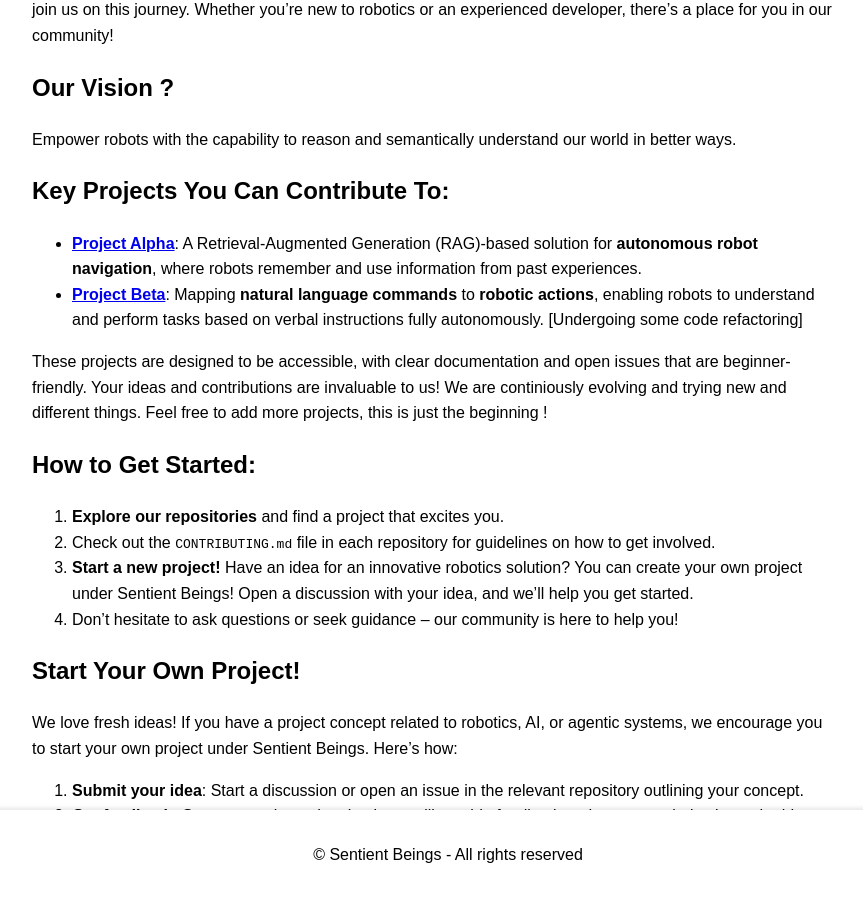
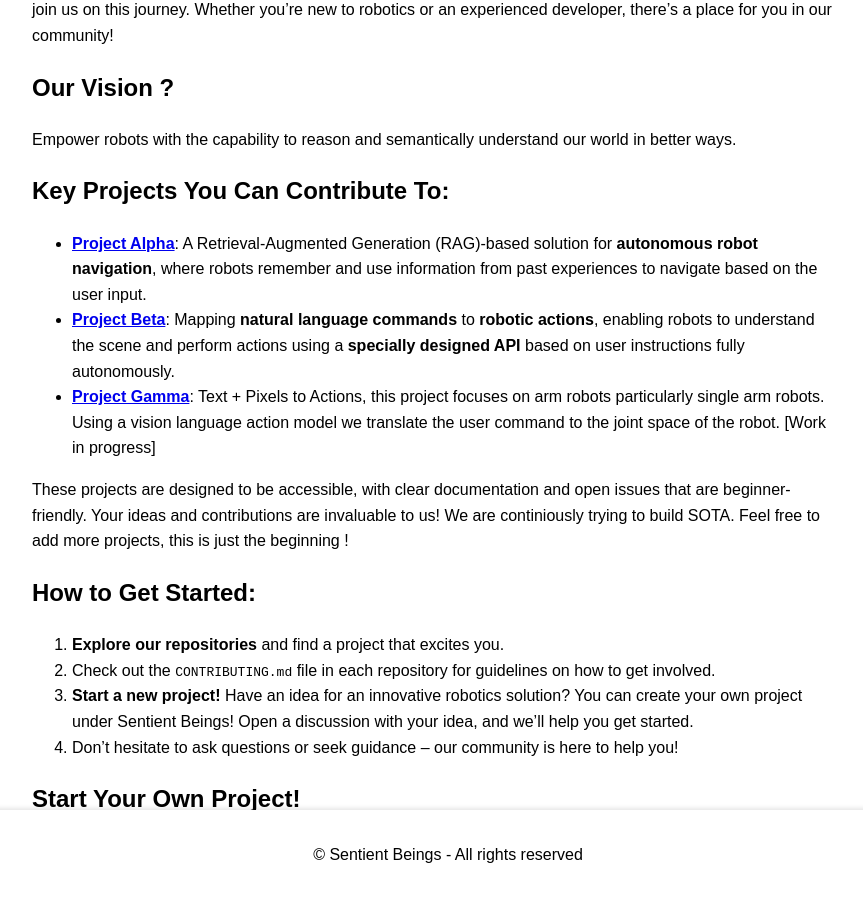
Before and after one commit to Sentient-Beings/Sentient-Beings.github.io, a Jekyll site: the page built from index.md, in a window 1280 px wide and 900 px high, scrolled down 399 px. Shown: the whole window, without its empty margins (208-1071 px from the left). Built offline with Jekyll 4.4.1, drawn with Linux system fonts in a browser that asks for light colours; our own code applies the rules of GitHub Pages for plain Markdown files.

Commit message:
Update index.md (#1)

```diff
--- a/index.md
+++ b/index.md
@@ -12,10 +12,11 @@ Open collaboration is really powerful and so we’re excited to invite developer
 Empower robots with the capability to reason and semantically understand our world in better ways.
 
 ## Key Projects You Can Contribute To:
-- [**Project Alpha**](https://github.com/Sentient-Beings/RobotwithMemory): A Retrieval-Augmented Generation (RAG)-based solution for **autonomous robot navigation**, where robots remember and use information from past experiences.
-- [**Project Beta**](https://github.com/Sentient-Beings/Language-to-Actions): Mapping **natural language commands** to **robotic actions**, enabling robots to understand and perform tasks based on verbal instructions fully autonomously. [Undergoing some code refactoring]
+- [**Project Alpha**](https://github.com/Sentient-Beings/RobotwithMemory): A Retrieval-Augmented Generation (RAG)-based solution for **autonomous robot navigation**, where robots remember and use information from past experiences to navigate based on the user input.
+- [**Project Beta**](https://github.com/Sentient-Beings/Language-to-Actions): Mapping **natural language commands** to **robotic actions**, enabling robots to understand the scene and perform actions using a **specially designed API** based on user instructions fully autonomously.
+- [**Project Gamma**](https://github.com/Sentient-Beings/robot_learning.git): Text + Pixels to Actions, this project focuses on arm robots particularly single arm robots. Using a vision language action model we translate the user command to the joint space of the robot. [Work in progress]
 
-These projects are designed to be accessible, with clear documentation and open issues that are beginner-friendly. Your ideas and contributions are invaluable to us! We are continiously evolving and trying new and different things. Feel free to add more projects, this is just the beginning !
+These projects are designed to be accessible, with clear documentation and open issues that are beginner-friendly. Your ideas and contributions are invaluable to us! We are continiously trying to build SOTA. Feel free to add more projects, this is just the beginning !
 
 ## How to Get Started:
 1. **Explore our repositories** and find a project that excites you.
```
